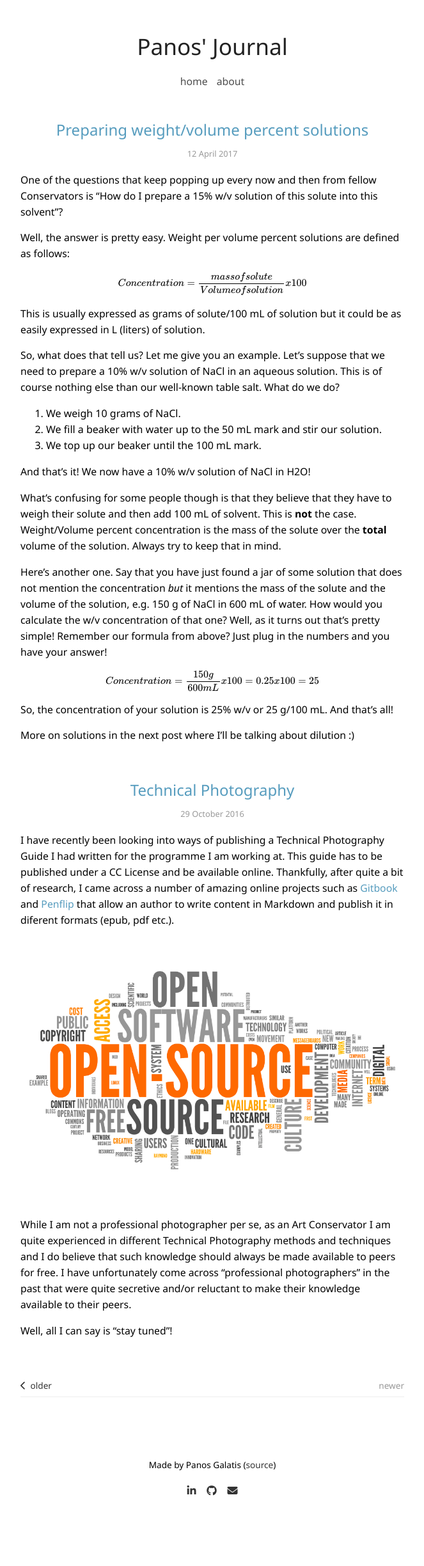
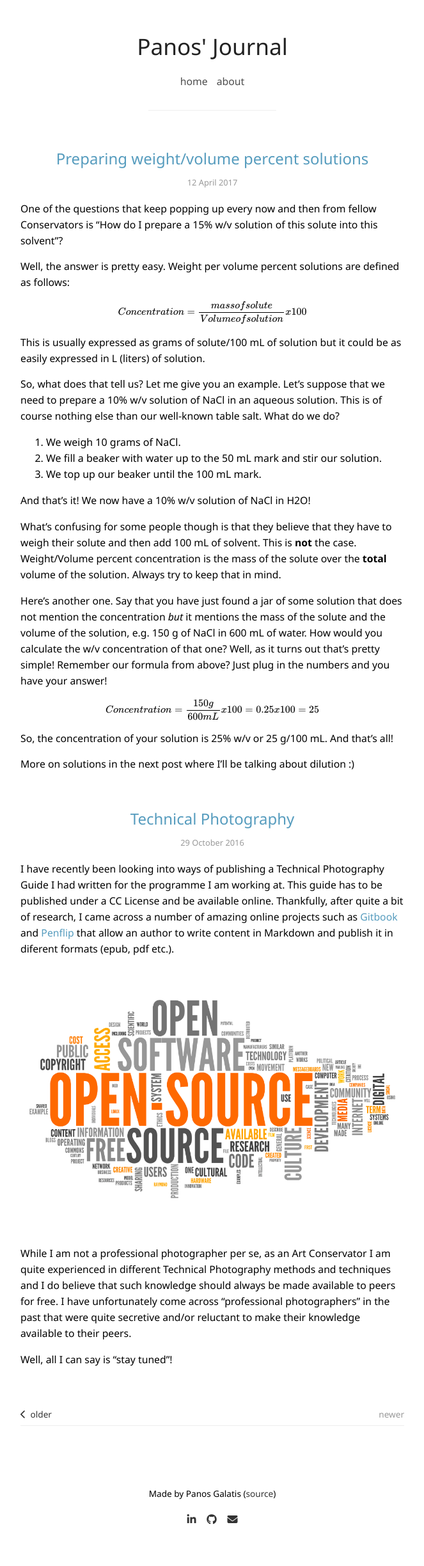
Before and after one commit to pgalatis/pgalatis.github.io, a Jekyll site: the page built from index.html, in a window 1280 px wide. Shown: the whole page at 64% size, without its empty margins (308-971 px from the left). Built offline with Jekyll 4.4.1, drawn with Linux system fonts in a browser that asks for light colours; nearby versions of some CDN libraries; formulas are drawn with MathJax 3; the list of posts is cut into pages by our own code; before the commit the page ends 2403 px from its top, so only the background shows below that.

Commit message:
Update default.html

```diff
--- a/_layouts/default.html
+++ b/_layouts/default.html
@@ -51,7 +51,7 @@
   <script>window.onload = function () { document.body.className = "";}</script>
 
   <div class="wrapper">
-    <header>
+    <header class="top">
       <h1 class="title">Panos' Journal</h1>
       <nav class="info">
         <a href="/">home</a>
```
